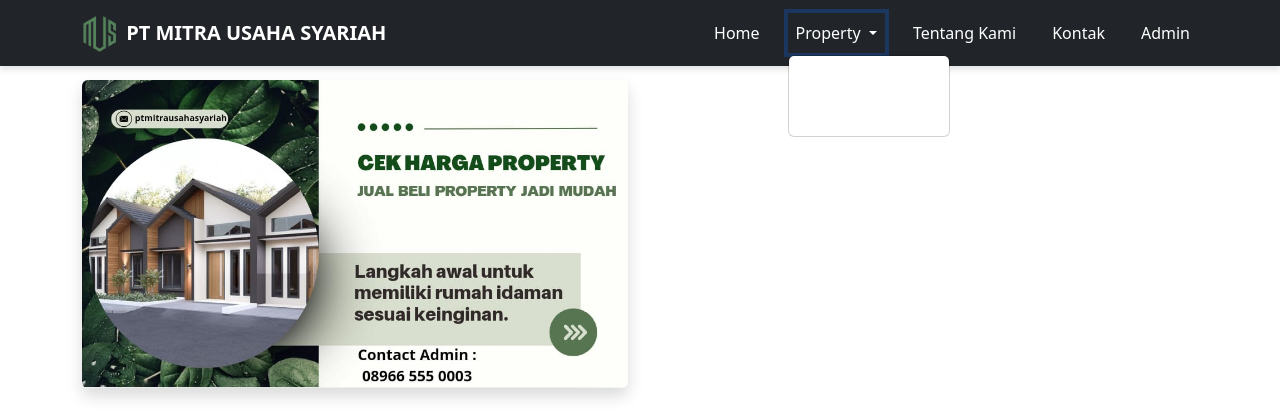
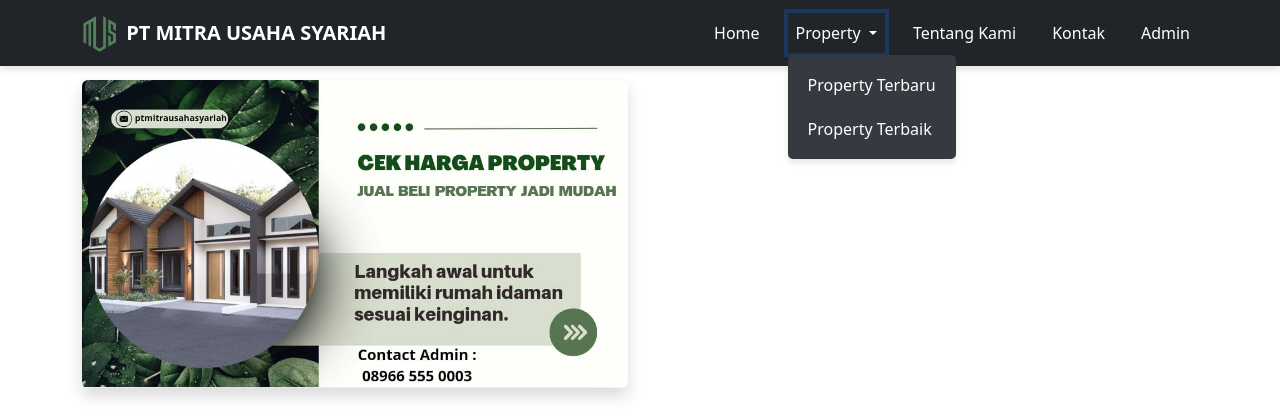
Before and after one commit to IbnuAlanNuari/jualbelirumah, a PHP site: page /index.php in a window 1280 px wide, after a click on "Property". Shown: the top 420 px of the page. Run offline with PHP 8.4, Linux system fonts and the light colour scheme; data that the repository does not hold is empty.

Commit message:
perbarui

```diff
--- a/assets/css/styles.css
+++ b/assets/css/styles.css
@@ -184,3 +184,36 @@
 .navbar-nav a:hover {
     color: #ffff00; /* Warna kuning saat hover */
 }
+
+
+/* Dropdown menu khusus navbar */
+.navbar-nav .dropdown-menu {
+    background-color: #343a40 !important; /* Warna gelap */
+    border: none !important; /* Menghapus border */
+    border-radius: 5px !important; /* Membuat sudut membulat */
+    box-shadow: 0 4px 6px rgba(0, 0, 0, 0.1) !important; /* Menambahkan bayangan */
+}
+
+/* Item dalam dropdown khusus navbar */
+.navbar-nav .dropdown-item {
+    color: #ffffff !important; /* Warna teks putih */
+    padding: 10px 20px !important; /* Padding untuk membuat dropdown lebih rapi */
+    transition: all 0.3s ease !important; /* Animasi halus pada hover */
+}
+
+/* Hover pada item dropdown khusus navbar */
+.navbar-nav .dropdown-item:hover {
+    background-color: #495057 !important; /* Warna gelap saat dihover */
+    color: #ffcc00 !important; /* Warna teks saat dihover */
+}
+
+/* Dropdown toggle khusus navbar */
+.navbar-nav .dropdown-toggle {
+    color: #ffffff !important; /* Warna teks pada toggle */
+    transition: all 0.3s ease !important; /* Animasi halus */
+}
+
+/* Hover pada dropdown toggle khusus navbar */
+.navbar-nav .dropdown-toggle:hover {
+    color: #ffcc00 !important; /* Warna teks saat dihover */
+}
```
